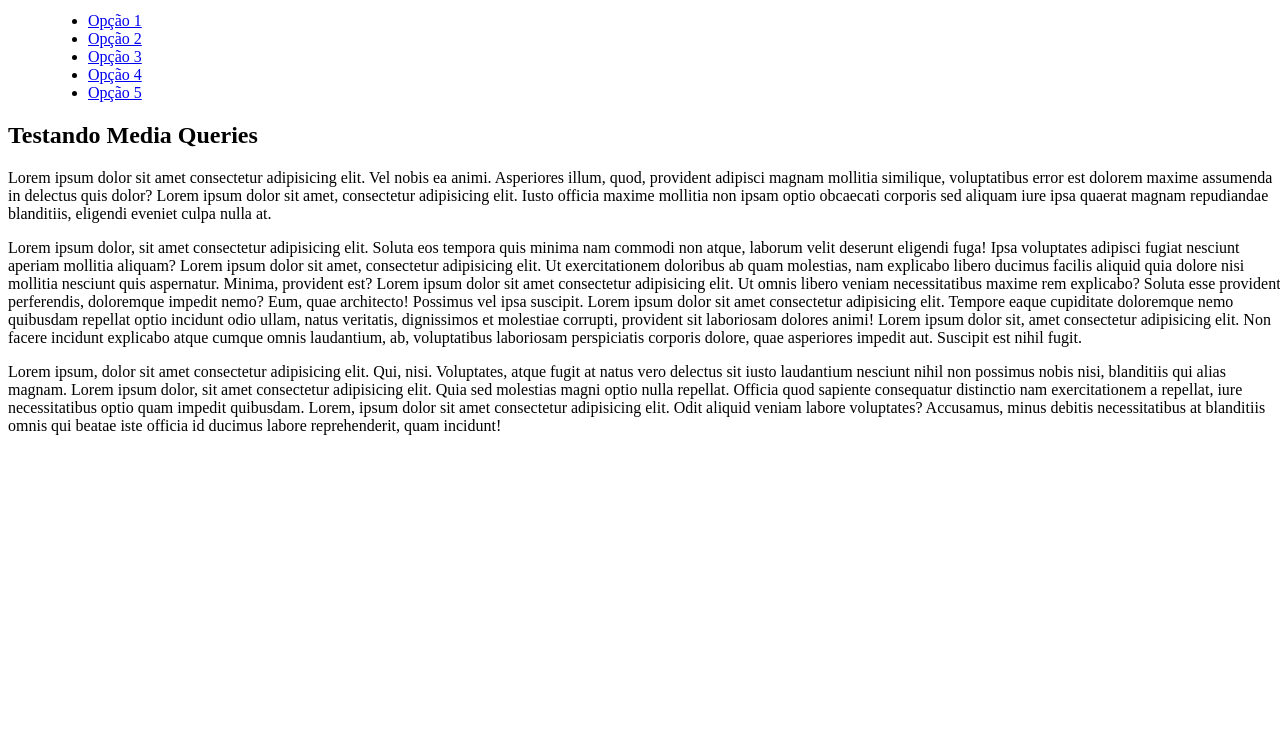
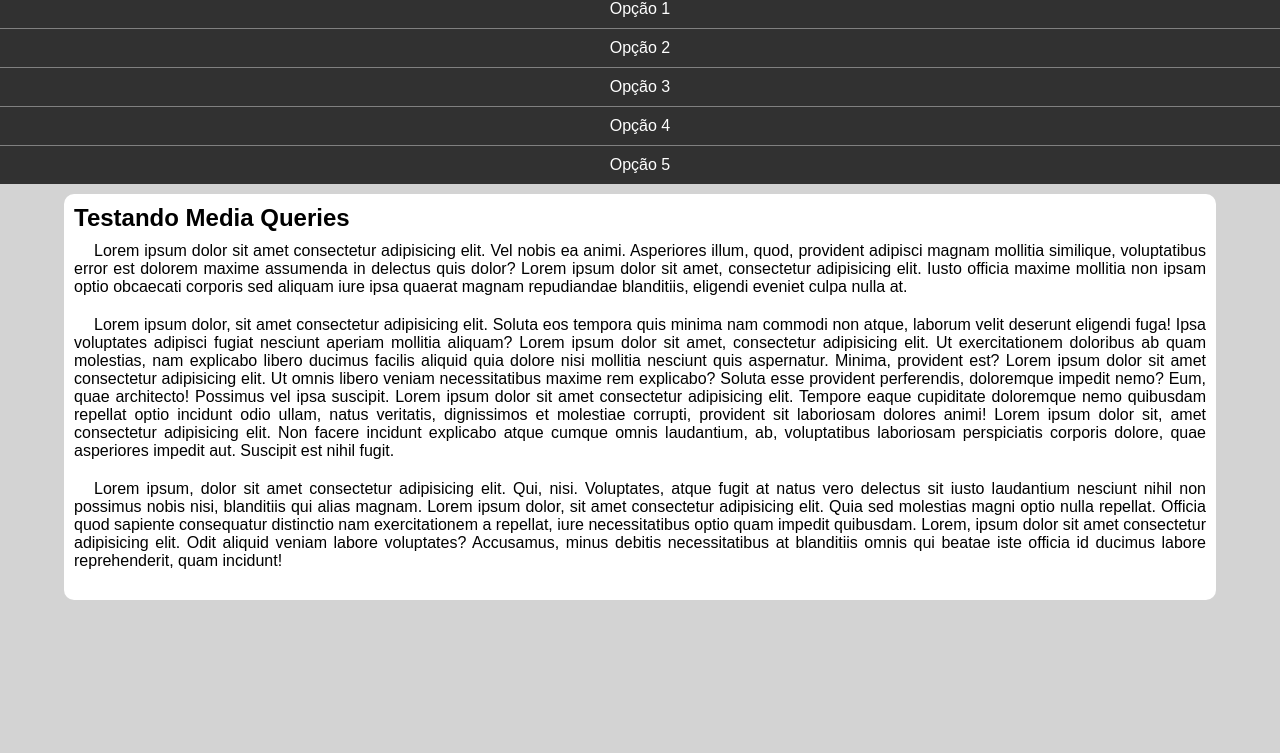
Before and after one commit to kaua-aosantana/HTML-CSS, a plain HTML site: page Teoria/ex026/mq005/index.html in a window 1280 px wide. Shown: the part 68-821 px from the top of the page. After the commit the page ends 800 px from the top, so only its background shows below. Drawn offline with Linux system fonts and the light colour scheme.

Commit message:
feito o laiute do projeto

```diff
--- a/Teoria/ex026/mq005/estilos/style.css
+++ b/Teoria/ex026/mq005/estilos/style.css
@@ -1,6 +1,54 @@
 @charset "UTF-8";
 
+*{
+    font-family: Arial, Helvetica, sans-serif;
+    margin: 0;
+    padding: 0;
+    box-sizing: border-box;
+}
 body, html{
     width: 100vw;
     height: 100vh;
+    background-color: lightgray;
 }
+header{
+    background-color: gray;
+}
+header > h1{
+    padding: 10px;
+    text-align: center;
+}
+menu{
+    display: block;
+}
+menu > ul{
+    list-style-type: none;
+}
+menu a{
+    display: block;
+    padding: 10px;
+    text-decoration: none;
+    background-color: rgb(49, 49, 49);
+    color: white;
+    text-align: center;
+    border-top: 1px solid gray
+}
+menu a:hover{
+    background-color: gray;
+}
+main{
+    width: 90vw;
+    background-color: white;
+    margin: auto;
+    padding: 10px;
+    border-radius: 10px;
+    margin-top: 10px;
+}
+main article h2{
+    padding-bottom: 10px;
+}
+main article p{
+    text-align: justify;
+    margin-bottom: 20px;
+    text-indent: 20px;
+}
```
